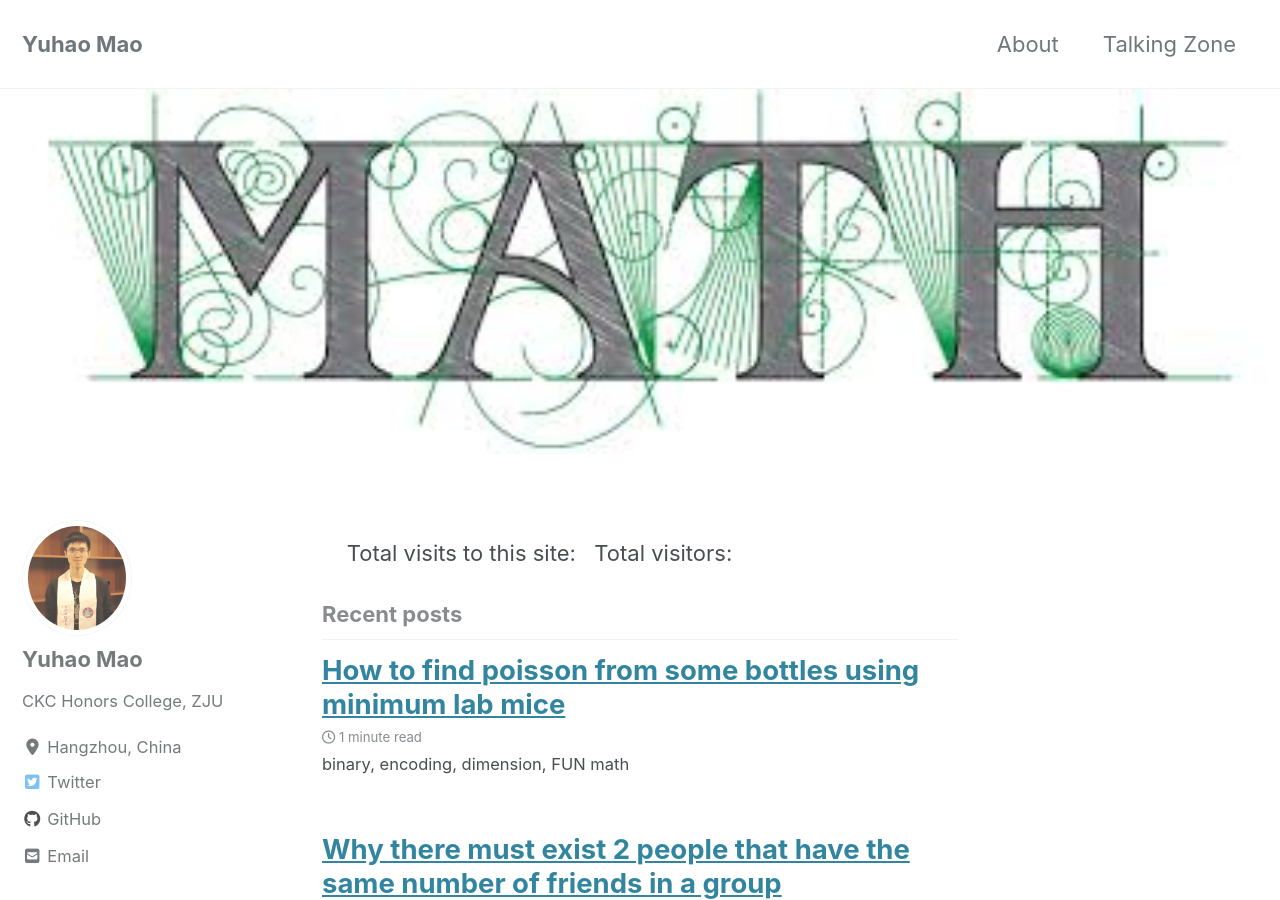
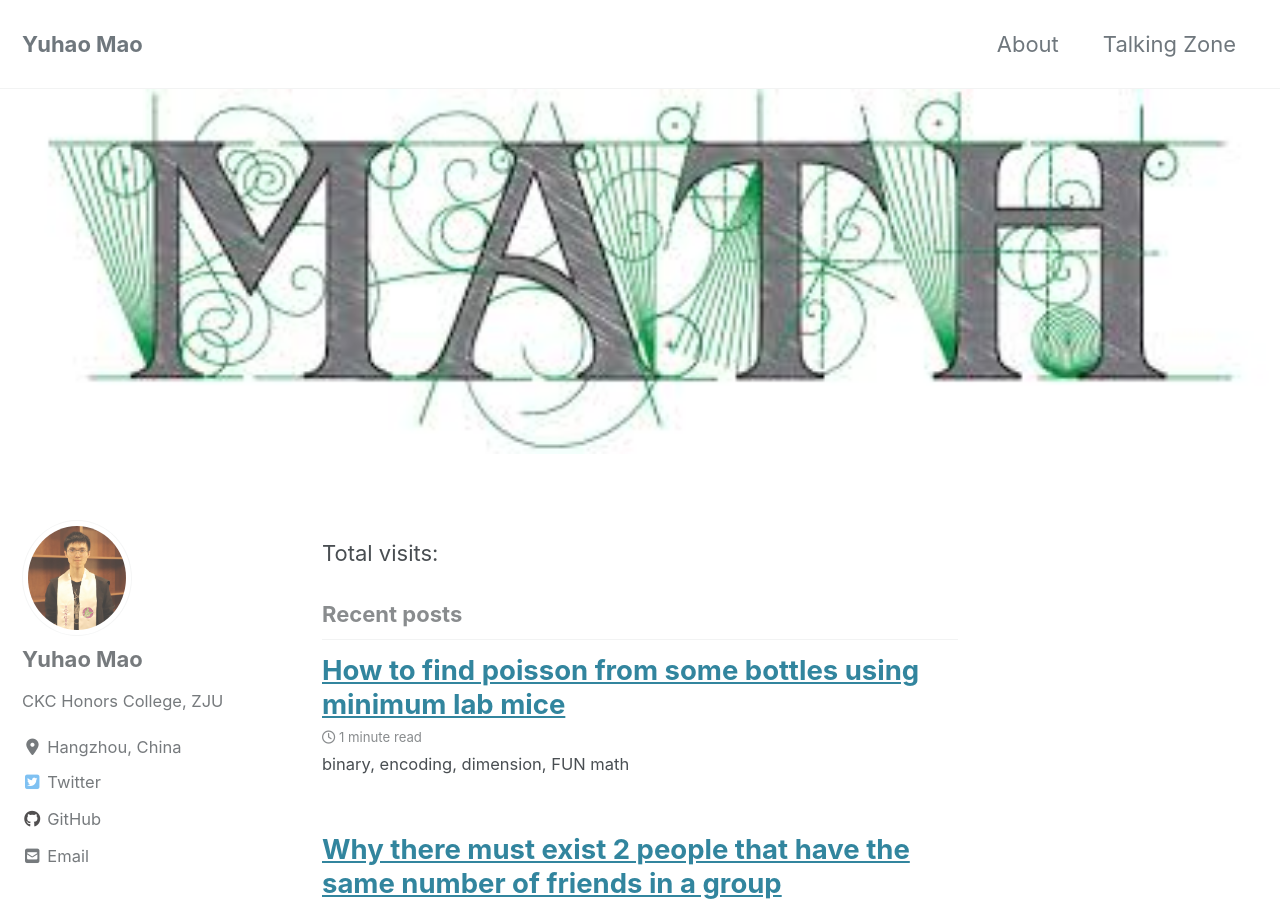
Before and after one commit to AlgebraLoveme/AlgebraLoveme.github.io, a Jekyll site: the page built from index.html, in a window 1280 px wide and 900 px high. Built offline with Jekyll 4.4.1, drawn with Linux system fonts in a browser that asks for light colours; cached includes are drawn as plain includes; nearby versions of some CDN libraries; the list of posts is cut into pages by our own code; comment, search, counter and statistics services are not loaded.

Commit message:
Update index.html

```diff
--- a/index.html
+++ b/index.html
@@ -5,15 +5,5 @@
     image: "/imgs/math.jpg"
 ---
 
-<script async src="//dn-lbstatics.qbox.me/busuanzi/2.3/busuanzi.pure.mini.js">
-</script>
-
-
-<span id="busuanzi_container_site_pv">
-    Total visits to this site: <span id="busuanzi_value_site_pv"></span>
-</span>
-
-
-<span id="busuanzi_container_site_uv">
-  Total visitors: <span id="busuanzi_value_site_uv"></span>
-</span>
+<script async src="//busuanzi.ibruce.info/busuanzi/2.3/busuanzi.pure.mini.js"></script>
+<span id="busuanzi_container_site_pv">Total visits: <span id="busuanzi_value_site_pv"></span></span>
```
